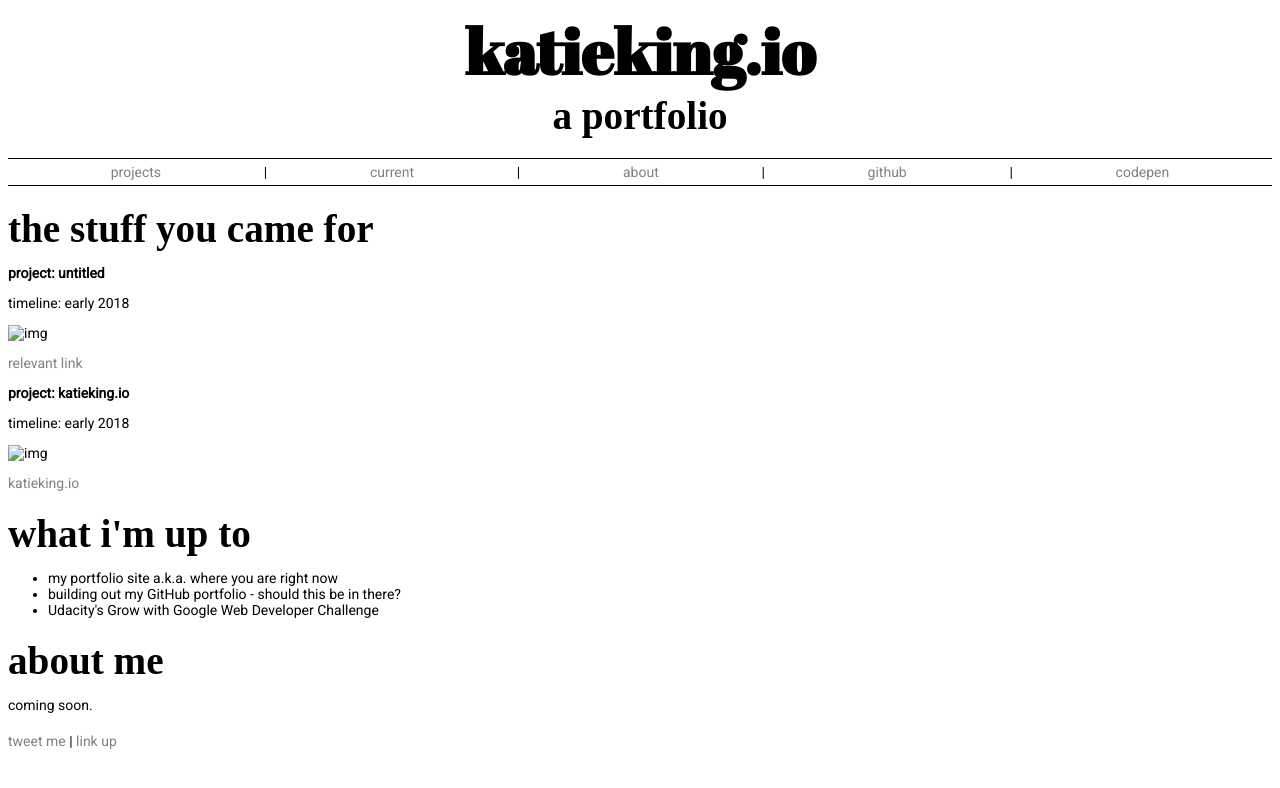
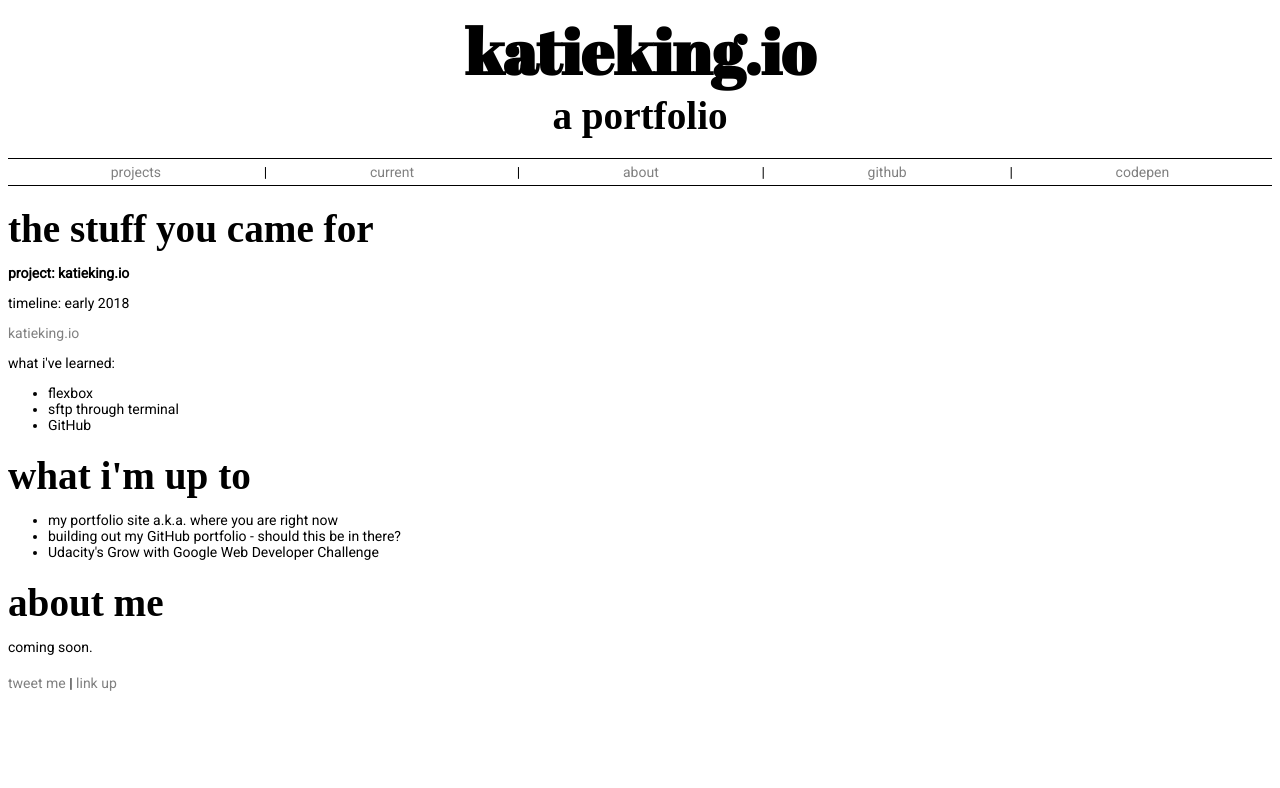
Before and after one commit to keking71/katieking.io, a plain HTML site: page index.html in a window 1280 px wide. Drawn offline with Linux system fonts and the light colour scheme; a web font is replaced by a local one.

Commit message:
Removed sample text

```diff
--- a/index.html
+++ b/index.html
@@ -26,22 +26,19 @@
     <h2>the stuff you came for</h2>
     <div class="project-box">
       <p>
-        <strong>project: untitled</strong>
-      </p>
-      <p>timeline: early 2018</p>
-      <img src="#" alt="img" title="img"/>
-      <p>
-        <a href="#" alt="#">relevant link</a>
-      </p>
-    </div>
-    <div class="project-box">
-      <p>
         <strong>project: katieking.io</strong>
       </p>
       <p>timeline: early 2018</p>
-      <img src="#" alt="img" title="img"/>
       <p>
         <a href="http://katieking.io" alt="katieking.io">katieking.io</a>
+      </p>
+      <p>
+        what i've learned:
+        <ul>
+          <li>flexbox</li>
+          <li>sftp through terminal</li>
+          <li>GitHub</li>
+        </ul>
       </p>
     </div>
   </section>
```
